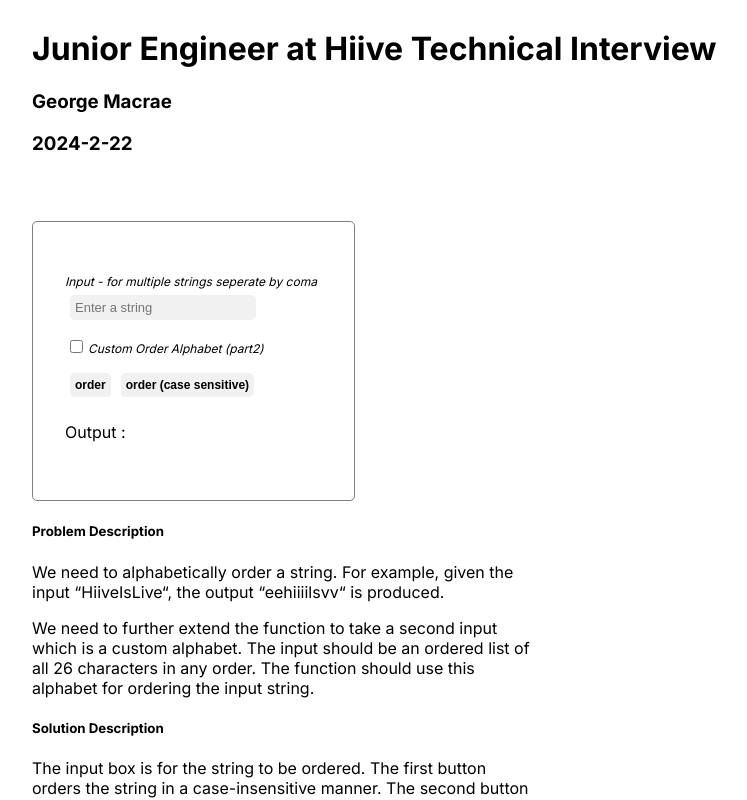
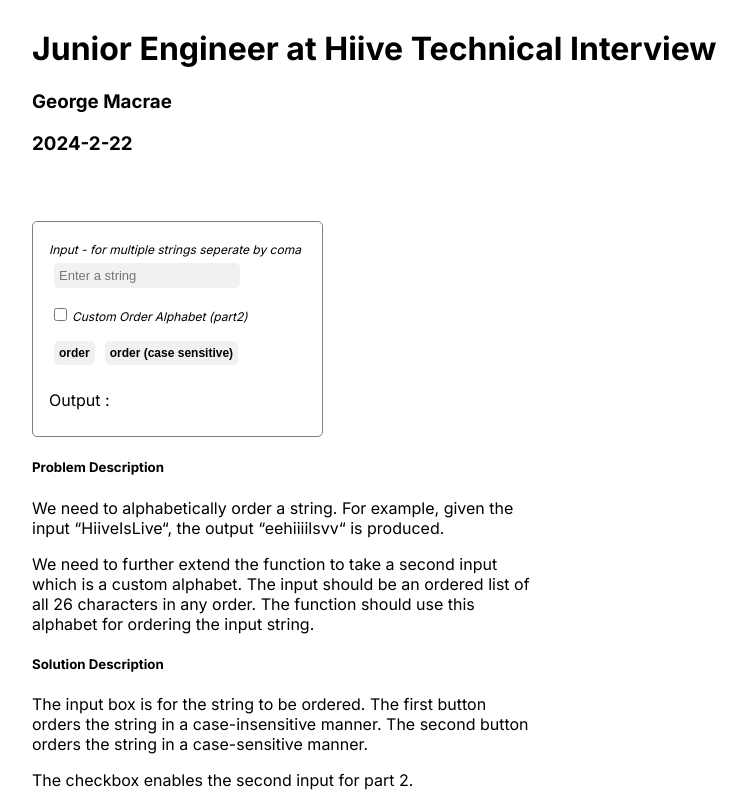
Before and after one commit to egroeg92/alphabeticalHiive, a Next.js app: page / in a window 1280 px wide. Shown: the top 800 px of the page, without its empty margins (56-803 px from the left). Built offline with nearby package versions, Linux system fonts and the light colour scheme.

Commit message:
Update orderString.module.css

```diff
--- a/styles/orderString.module.css
+++ b/styles/orderString.module.css
@@ -5,7 +5,7 @@
     display: flex;
     border : 1px solid gray;
     border-radius: 5px;
-    padding: 3rem 2rem;
+    padding: 1rem 1rem;
 
     width:fit-content;
     justify-content: center;
```
